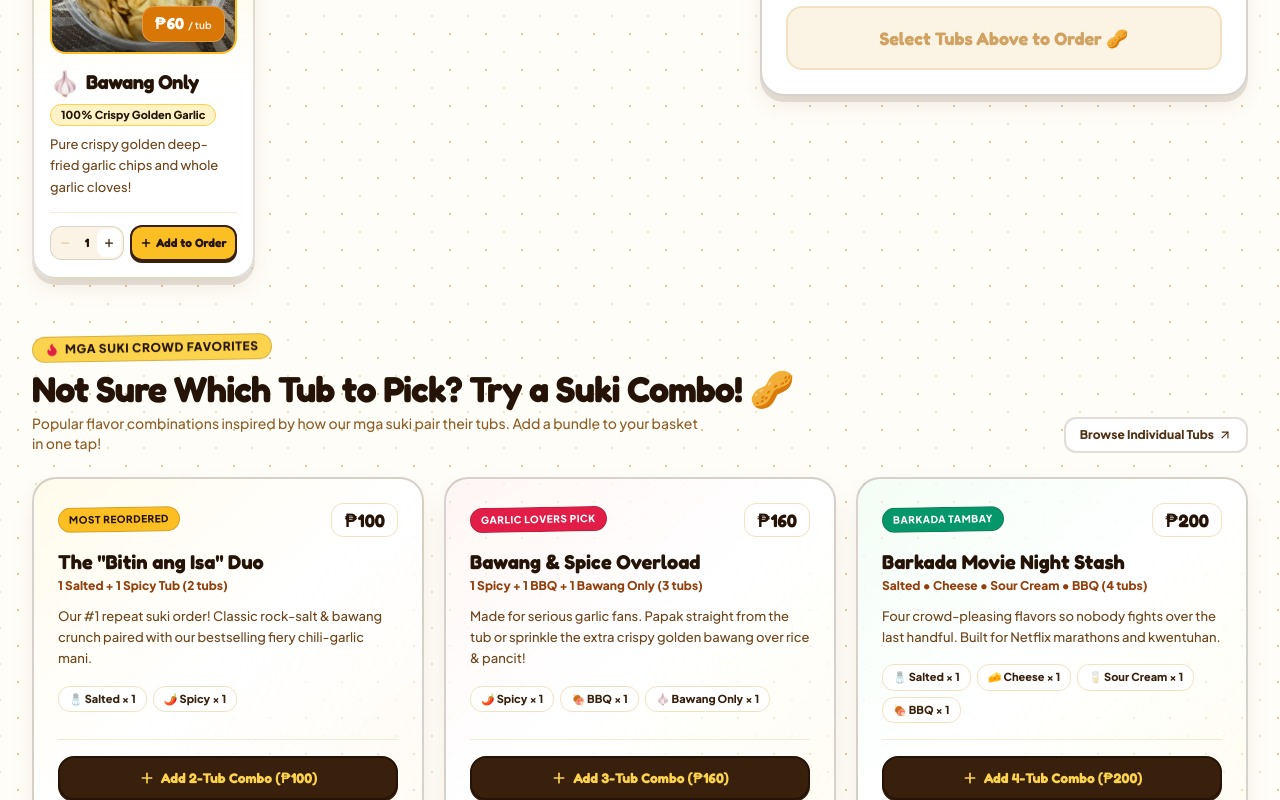
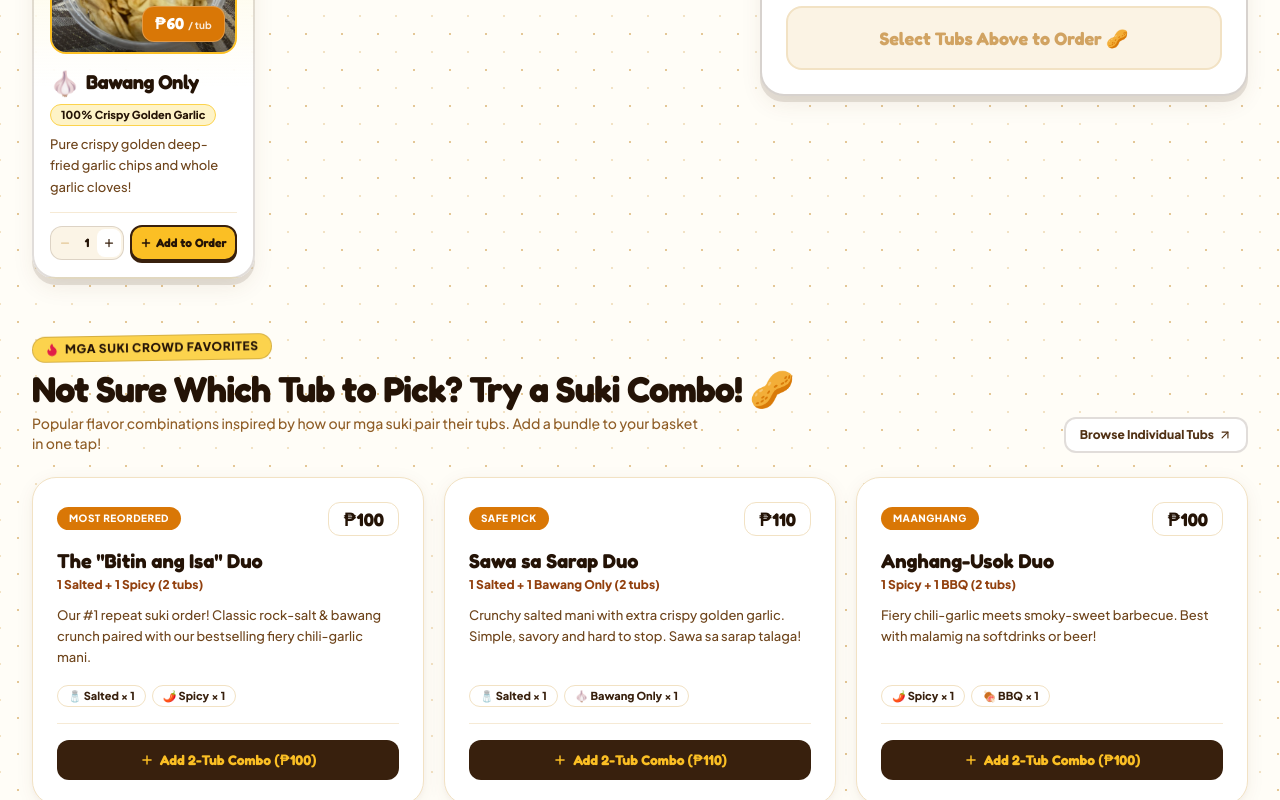
Before and after one commit to Kvnzky/mani-g-github.io, a React (Vite) app: page / in a window 1280 px wide. Shown: the part 2000-2800 px from the top of the page. Built offline with nearby package versions, Linux system fonts and the light colour scheme; no server answers.

Commit message:
Update Suki Combo section with 6 combos and clean card layout

```diff
--- a/src/components/BrandStoryAndSuki.jsx
+++ b/src/components/BrandStoryAndSuki.jsx
@@ -6,15 +6,38 @@ const SUKI_COMBOS = [
   {
     id: 'suki-duo',
     badge: 'MOST REORDERED',
-    badgeClass: 'bg-amber-400 text-mani-950',
+    badgeClass: 'bg-amber-600 text-white',
     title: 'The "Bitin ang Isa" Duo',
-    subtitle: '1 Salted + 1 Spicy Tub',
+    subtitle: '1 Salted + 1 Spicy',
     description: 'Our #1 repeat suki order! Classic rock-salt & bawang crunch paired with our bestselling fiery chili-garlic mani.',
     items: [
       { id: 'salted', qty: 1, label: '🧂 Salted × 1' },
       { id: 'spicy', qty: 1, label: '🌶️ Spicy × 1' }
-    ],
-    cardBg: 'from-amber-50 via-white to-orange-50/40'
+    ]
+  },
+  {
+    id: 'sawa-sa-sarap',
+    badge: 'SAFE PICK',
+    badgeClass: 'bg-amber-600 text-white',
+    title: 'Sawa sa Sarap Duo',
+    subtitle: '1 Salted + 1 Bawang Only',
+    description: 'Crunchy salted mani with extra crispy golden garlic. Simple, savory and hard to stop. Sawa sa sarap talaga!',
+    items: [
+      { id: 'salted', qty: 1, label: '🧂 Salted × 1' },
+      { id: 'bawang-only', qty: 1, label: '🧄 Bawang Only × 1' }
+    ]
+  },
+  {
+    id: 'anghang-usok',
+    badge: 'MAANGHANG',
+    badgeClass: 'bg-amber-600 text-white',
+    title: 'Anghang-Usok Duo',
+    subtitle: '1 Spicy + 1 BBQ',
+    description: 'Fiery chili-garlic meets smoky-sweet barbecue. Best with malamig na softdrinks or beer!',
+    items: [
+      { id: 'spicy', qty: 1, label: '🌶️ Spicy × 1' },
+      { id: 'bbq', qty: 1, label: '🍖 BBQ × 1' }
+    ]
   },
   {
     id: 'garlic-overload',
@@ -27,23 +50,37 @@ const SUKI_COMBOS = [
       { id: 'spicy', qty: 1, label: '🌶️ Spicy × 1' },
       { id: 'bbq', qty: 1, label: '🍖 BBQ × 1' },
       { id: 'bawang-only', qty: 1, label: '🧄 Bawang Only × 1' }
-    ],
-    cardBg: 'from-rose-50/60 via-white to-amber-50/40'
+    ]
   },
   {
     id: 'barkada-stash',
     badge: 'BARKADA TAMBAY',
     badgeClass: 'bg-emerald-600 text-white',
     title: 'Barkada Movie Night Stash',
-    subtitle: 'Salted • Cheese • Sour Cream • BBQ',
+    subtitle: '1 Salted + 1 Cheese + 1 Sour Cream + 1 BBQ',
     description: 'Four crowd-pleasing flavors so nobody fights over the last handful. Built for Netflix marathons and kwentuhan.',
     items: [
       { id: 'salted', qty: 1, label: '🧂 Salted × 1' },
       { id: 'cheese', qty: 1, label: '🧀 Cheese × 1' },
       { id: 'sour-cream', qty: 1, label: '🥛 Sour Cream × 1' },
       { id: 'bbq', qty: 1, label: '🍖 BBQ × 1' }
-    ],
-    cardBg: 'from-emerald-50/60 via-white to-yellow-50/40'
+    ]
+  },
+  {
+    id: 'walang-iwanan',
+    badge: 'BUONG BARKADA',
+    badgeClass: 'bg-purple-600 text-white',
+    title: 'Walang Iwanan Six-Pack',
+    subtitle: '1 Salted + 1 Spicy + 1 BBQ + 1 Sour Cream + 1 Cheese + 1 Bawang Only',
+    description: 'All six flavors, zero arguments. Walang maiiwan at walang mag-aaway sa last handful. The full suki lineup for handaan, reunion, or one very long weekend.',
+    items: [
+      { id: 'salted', qty: 1, label: '🧂 Salted × 1' },
+      { id: 'spicy', qty: 1, label: '🌶️ Spicy × 1' },
+      { id: 'bbq', qty: 1, label: '🍖 BBQ × 1' },
+      { id: 'sour-cream', qty: 1, label: '🥛 Sour Cream × 1' },
+      { id: 'cheese', qty: 1, label: '🧀 Cheese × 1' },
+      { id: 'bawang-only', qty: 1, label: '🧄 Bawang Only × 1' }
+    ]
   }
 ];
 
@@ -136,7 +173,7 @@ export default function BrandStoryAndSuki({ products = [], onAddCombo, isOrdersC
           </a>
         </div>
 
-        {/* 3 Combo Cards */}
+        {/* 6 Combo Cards */}
         <div className="grid grid-cols-1 md:grid-cols-3 gap-4 sm:gap-5">
           {SUKI_COMBOS.map((combo) => {
             const comboPrice = computeComboPrice(combo.items);
@@ -146,14 +183,14 @@ export default function BrandStoryAndSuki({ products = [], onAddCombo, isOrdersC
             return (
               <div
                 key={combo.id}
-                className={`rounded-3xl p-5 sm:p-6 bg-gradient-to-br ${combo.cardBg} border-2 border-mani-900/20 hover:border-mani-900 shadow-snack-card hover:shadow-snack-card-hover hover:-translate-y-1 transition-all duration-200 flex flex-col justify-between`}
+                className="rounded-3xl p-5 sm:p-6 bg-white border border-mani-200 hover:border-mani-900 shadow-warm hover:shadow-snack-card-hover hover:-translate-y-1 transition-all duration-200 flex flex-col justify-between"
               >
                 <div className="space-y-3">
                   <div className="flex items-center justify-between gap-2">
-                    <span className={`text-[10px] font-black uppercase tracking-wider px-2.5 py-1 rounded-full border border-mani-900/20 -rotate-1 ${combo.badgeClass}`}>
+                    <span className={`text-[10px] font-black uppercase tracking-wider px-3 py-1 rounded-full ${combo.badgeClass}`}>
                       {combo.badge}
                     </span>
-                    <span className="font-display text-lg font-bold text-mani-950 bg-white px-3 py-0.5 rounded-xl border border-mani-200 shadow-2xs">
+                    <span className="font-display text-lg font-bold text-mani-950 bg-white px-3.5 py-0.5 rounded-xl border border-mani-200 shadow-2xs">
                       {formatPHP(comboPrice)}
                     </span>
                   </div>
@@ -170,32 +207,33 @@ export default function BrandStoryAndSuki({ products = [], onAddCombo, isOrdersC
                   <p className="text-xs sm:text-[13px] text-mani-700 font-medium leading-relaxed">
                     {combo.description}
                   </p>
+                </div>
 
+                <div className="pt-4 mt-auto">
                   {/* Flavor Pills inside Combo */}
-                  <div className="flex flex-wrap gap-1.5 pt-1">
+                  <div className="flex flex-wrap gap-1.5 pb-4">
                     {combo.items.map((item) => (
                       <span
                         key={item.id}
-                        className="text-[11px] font-extrabold px-2.5 py-1 rounded-xl bg-white text-mani-900 border border-mani-200 shadow-2xs"
+                        className="text-[11px] font-extrabold px-2.5 py-0.5 rounded-full bg-white text-mani-900 border border-mani-200 shadow-2xs"
                       >
                         {item.label}
                       </span>
                     ))}
                   </div>
-                </div>
 
-                <div className="pt-4 mt-4 border-t border-mani-200/70">
+                  <div className="pt-4 border-t border-mani-200/70">
                     <button
                       type="button"
                       disabled={!available || isOrdersClosed}
                       onClick={() => onAddCombo && onAddCombo(combo)}
-                    className={`w-full py-2.5 px-4 rounded-2xl font-display font-bold text-xs sm:text-sm flex items-center justify-center gap-1.5 transition-all ${
+                      className={`w-full py-2.5 px-4 rounded-xl font-display font-bold text-xs sm:text-sm flex items-center justify-center gap-1.5 transition-all ${
                         !available || isOrdersClosed
                           ? 'bg-mani-100 text-mani-400 border border-mani-200 cursor-not-allowed'
-                        : 'bg-mani-900 hover:bg-mani-800 text-amber-300 border-2 border-mani-950 shadow-snack-sm active:translate-y-0.5 cursor-pointer'
+                          : 'bg-mani-900 hover:bg-mani-800 text-amber-400 active:translate-y-0.5 cursor-pointer'
                       }`}
                     >
-                    <Plus className="w-4 h-4 stroke-[2.5]" />
+                      <Plus className="w-3.5 h-3.5 stroke-[2.5]" />
                       <span>
                         {!available
                           ? 'Some Flavors Unavailable'
@@ -204,6 +242,7 @@ export default function BrandStoryAndSuki({ products = [], onAddCombo, isOrdersC
                           : `Add ${totalTubs}-Tub Combo (${formatPHP(comboPrice)})`}
                       </span>
                     </button>
+                  </div>
                 </div>
               </div>
             );
```
Also changed, not shown: 3 other files (tests, documents, lock files or other folders). Lines whose indentation alone changed are shown as unchanged.
